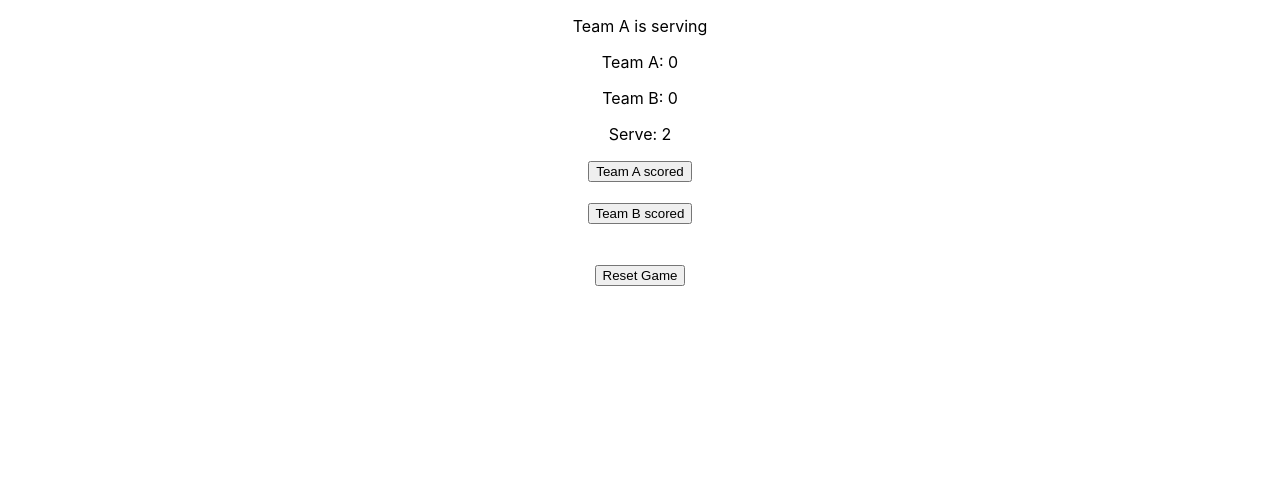
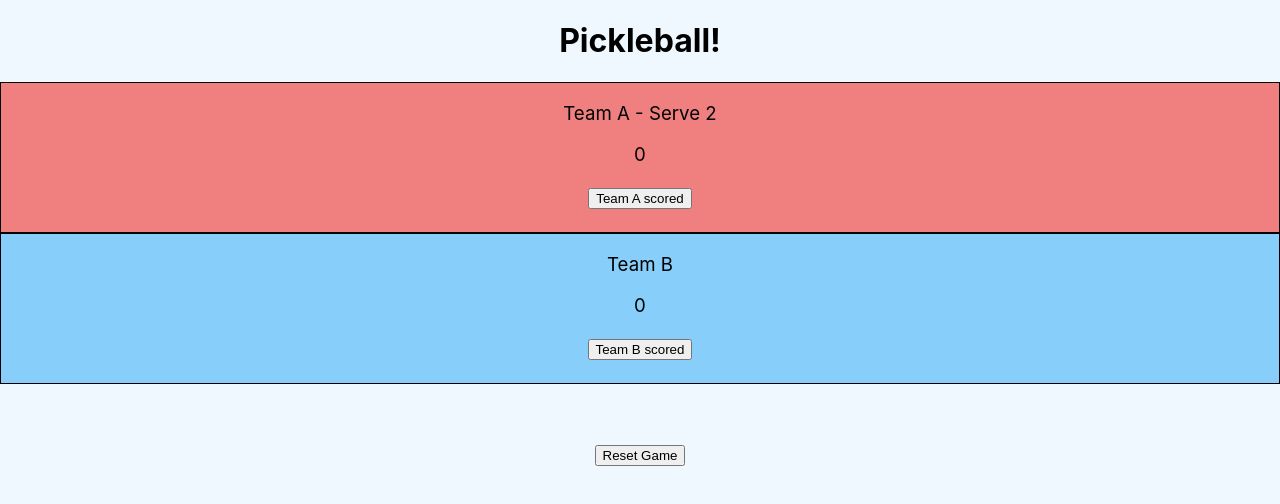
Before and after one commit to doey77/pickleball-scorer, a React (Create React App) app: page / in a window 1280 px wide. Shown: the top 504 px of the page. Built offline with nearby package versions, Linux system fonts and the light colour scheme.

Commit message:
more stuff

```diff
--- a/src/components/Pickleball.tsx
+++ b/src/components/Pickleball.tsx
@@ -88,10 +88,8 @@ export default function PickleBall() {
 
       return (
         <>
-          <Scoreboard game={game} />
-          <ScoreButton score={score} teamA={true} />
-          <br /> <br />
-          <ScoreButton score={score} teamA={false} />
+          <h1>Pickleball!</h1>
+          <Scoreboard game={game} scoreFunc={score} />
           <br /> <br /> <br />
           <button onClick={() => resetGame(true)}>Reset Game</button>
         </>
--- a/src/components/Scoreboard.tsx
+++ b/src/components/Scoreboard.tsx
@@ -2,7 +2,8 @@ import { IGame } from "../interfaces/IGame";
 import ScoreboardTeamScore from "./ScoreboardTeamScore";
 
 type ScoreboardProps = {
-    game: IGame
+    game: IGame,
+    scoreFunc: (AScored:boolean)=>void
 }
 
 export default function Scoreboard(props: ScoreboardProps) {
@@ -13,24 +14,22 @@ export default function Scoreboard(props: ScoreboardProps) {
     if (game.lastServe)
         serveLife = 2;
 
-    const renderScore = () => {
-        if (game.servingA)
-            return `${game.scoreA} - ${game.scoreB} - ${serveLife}`;
-        return `${game.scoreB} - ${game.scoreA} - ${serveLife}`;
-    };
-
-    const whosServing = () => {
-        if (game.servingA)
-          return 'Team A is serving';
-        return 'Team B is serving';
-      }
-
     return (
         <>
-          <p>{whosServing()}</p>
-          <ScoreboardTeamScore score={game.scoreA} teamName={"Team A"} />
-          <ScoreboardTeamScore score={game.scoreB} teamName={"Team B"} />
-          <p>Serve: {serveLife}</p>
+          <ScoreboardTeamScore
+            score={game.scoreA}
+            teamA={true}
+            teamName={"Team A"}
+            serving={game.servingA}
+            serveLife={serveLife}
+            scoreFunc={props.scoreFunc}/>
+          <ScoreboardTeamScore
+            score={game.scoreB}
+            teamA={false}
+            teamName={"Team B"}
+            serving={!game.servingA}
+            serveLife={serveLife}
+            scoreFunc={props.scoreFunc}/>
         </>
     )
 }
--- a/src/components/ScoreboardTeamScore.tsx
+++ b/src/components/ScoreboardTeamScore.tsx
@@ -1,13 +1,31 @@
+import "./css/ScoreboardTeamScore.css"
+import ScoreButton from "./ScoreButton";
+
 type ScoreboardTeamScoreProps = {
     score: number,
     teamName: string,
+    serving: boolean,
+    serveLife: number,
+    teamA: boolean,
+    scoreFunc: (AScored:boolean)=>void
 }
 
 export default function ScoreboardTeamScore(props:ScoreboardTeamScoreProps) {
 
+    let serving = '';
+    if (props.serving) {
+        serving = ' - Serve ' + props.serveLife.toString();
+    }
+
+    let teamColor = "a-color";
+    if (!props.teamA) teamColor = "b-color";
+
     return (
-        <>
-        <p>{props.teamName}: {props.score}</p>
-        </>
+        <div className={"score-box " + teamColor}>
+        <p>{props.teamName + serving}</p>
+        <p>{props.score}</p>
+        <ScoreButton score={props.scoreFunc} teamA={props.teamA} />
+        <br /> <br />
+        </div>
     )
 }
--- /dev/null
+++ b/src/components/css/ScoreboardTeamScore.css
@@ -0,0 +1,12 @@
+.score-box {
+    border: 1px solid black;
+    font-size: 14pt;
+}
+
+.a-color {
+    background-color: lightcoral;
+}
+
+.b-color {
+    background-color: lightskyblue;
+}
--- a/src/index.css
+++ b/src/index.css
@@ -5,6 +5,7 @@ body {
     sans-serif;
   -webkit-font-smoothing: antialiased;
   -moz-osx-font-smoothing: grayscale;
+  background-color: aliceblue;
 }
 
 code {
```
